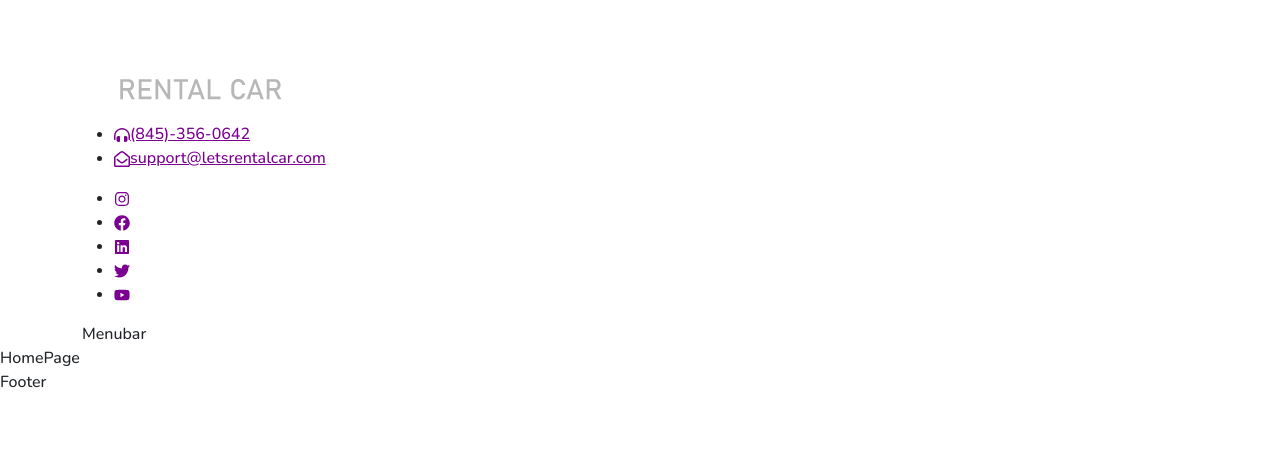
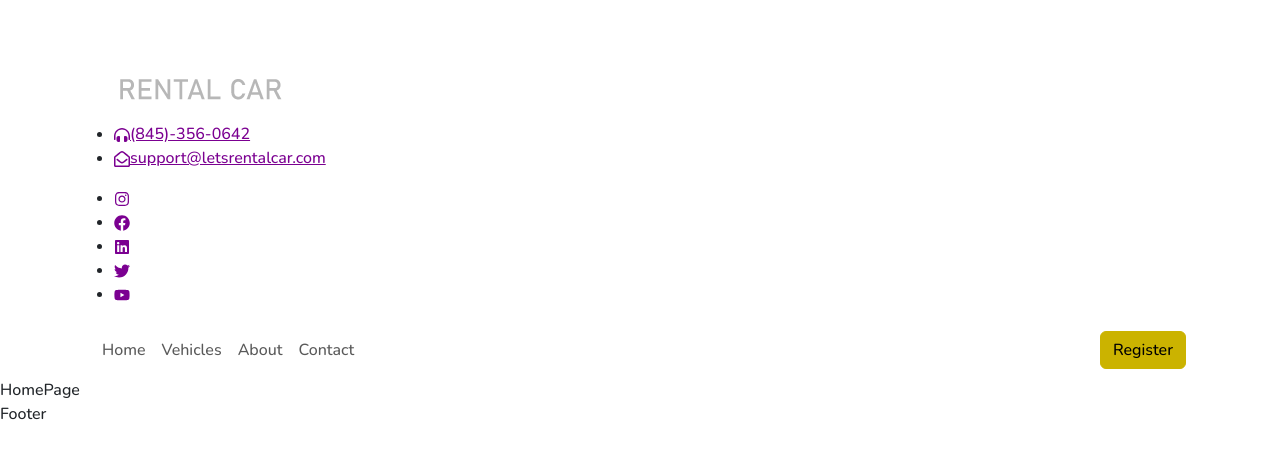
Before and after one commit to meteyildirim/bitproj, a React (Create React App) app in the folder car-rent/: page / in a window 1280 px wide. Shown: the top 458 px of the page. Built offline with nearby package versions, Linux system fonts and the light colour scheme.

Commit message:
added menubar

```diff
--- a/car-rent/src/components/user/common/header/header.js
+++ b/car-rent/src/components/user/common/header/header.js
@@ -5,6 +5,7 @@
 import { settings } from "../../../../helpers/settings";
 import Menubar from "./menubar";
 import Topbar from "./topbar";
+import "./header.scss";
 const Header = () => {
   return (
     <>
--- a/car-rent/src/components/user/common/header/menubar.js
+++ b/car-rent/src/components/user/common/header/menubar.js
@@ -1,7 +1,41 @@
 import React from "react";
+import Nav from "react-bootstrap/Nav";
+import Navbar from "react-bootstrap/Navbar";
+import Container from "react-bootstrap/Container";
+import { Link } from "react-router-dom";
+import { Button } from "react-bootstrap";
 
 const Menubar = () => {
-  return <div className="menubar">Menubar</div>;
+  return (
+    <div className="menubar">
+      <Navbar expand="lg">
+        <Container>
+          <Navbar.Toggle aria-controls="basic-navbar-nav" />
+          <Navbar.Collapse id="basic-navbar-nav">
+            <Nav className="me-auto">
+              <Nav.Link as={Link} to="/">
+                Home
+              </Nav.Link>
+              <Nav.Link as={Link} to="vehicles">
+                Vehicles
+              </Nav.Link>
+              <Nav.Link as={Link} to="/about">
+                About
+              </Nav.Link>
+              <Nav.Link as={Link} to="/contact">
+                Contact
+              </Nav.Link>
+            </Nav>
+            <div className="register">
+              <Button variant="secondary" as={Link} to="/auth">
+                Register
+              </Button>
+            </div>
+          </Navbar.Collapse>
+        </Container>
+      </Navbar>
+    </div>
+  );
 };
 
 export default Menubar;
```
Also changed, not shown: car-rent/src/components/user/common/header/header.scss (added).
